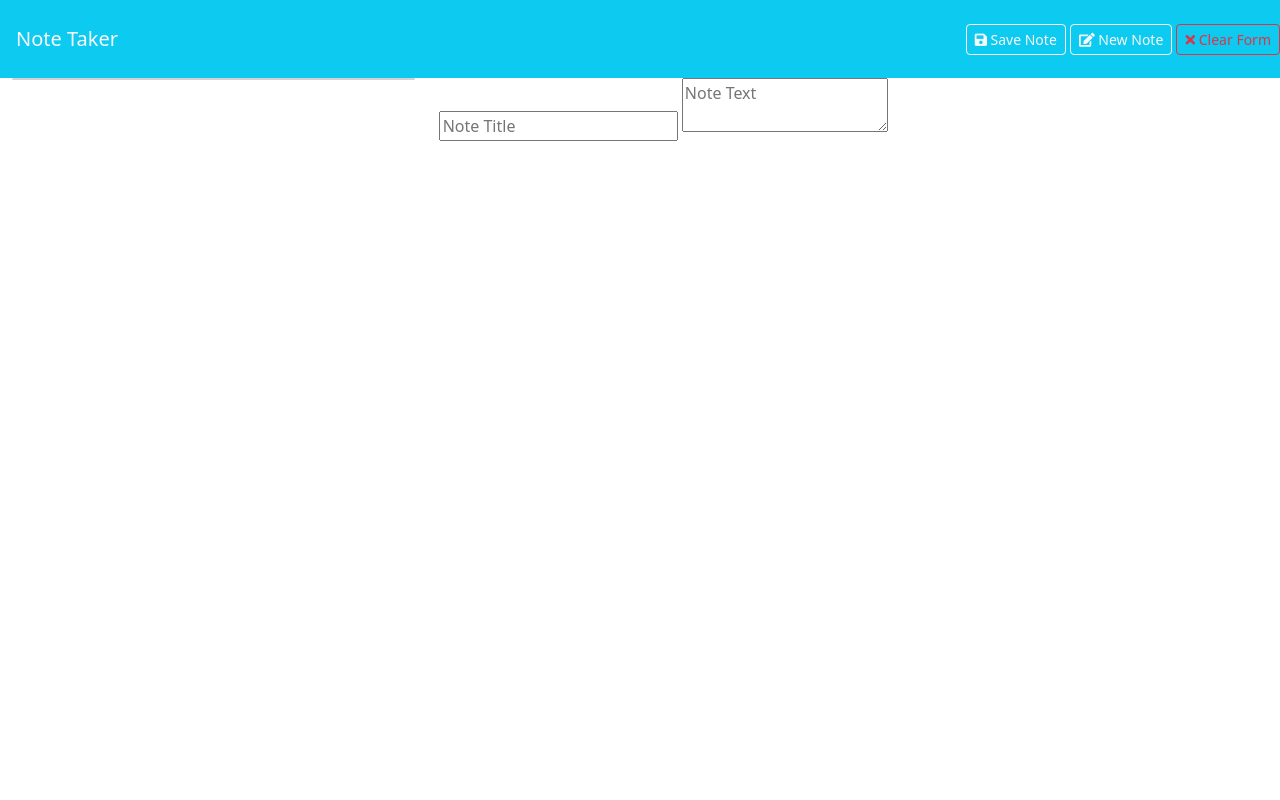
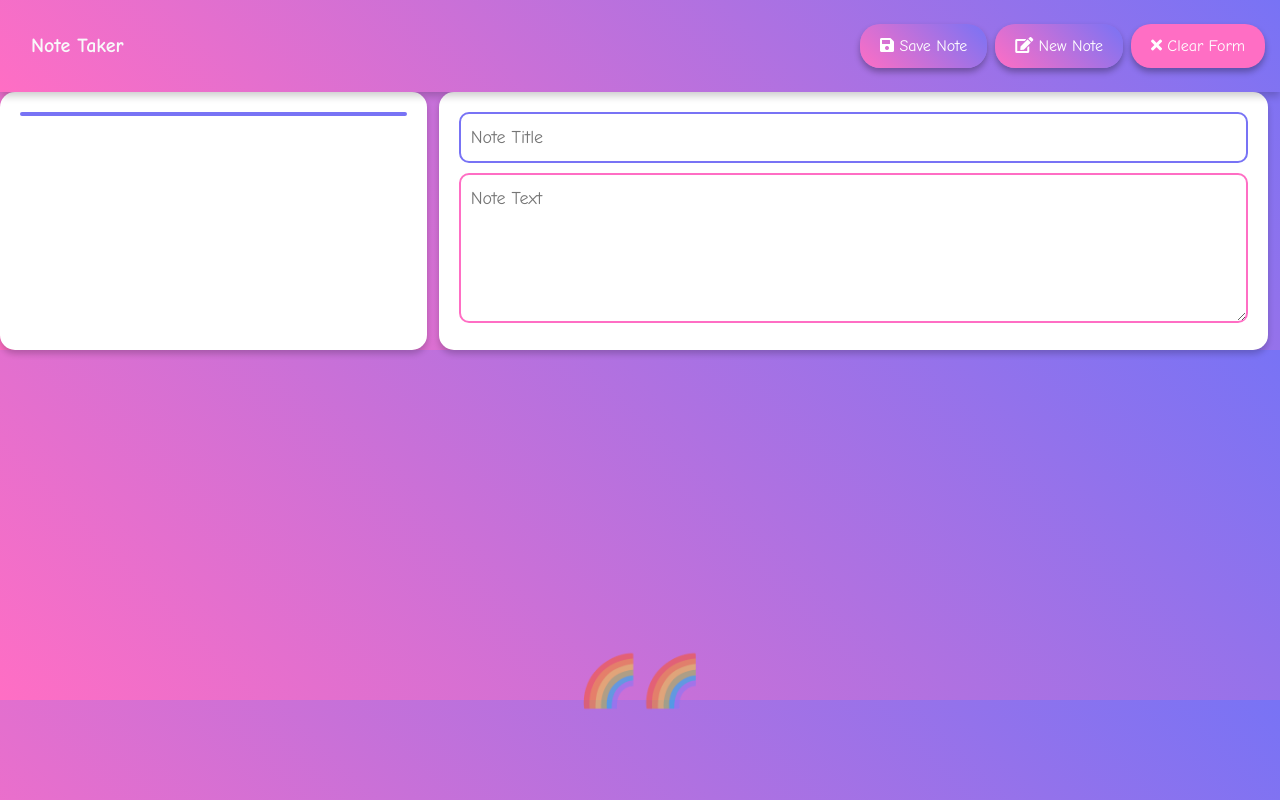
Before and after one commit to erinspix/Express._Challenge_Note_Taker, a website: page public/notes.html in a window 1280 px wide. Drawn offline with nearby package versions, Linux system fonts and the light colour scheme; no server answers.

Commit message:
added more files to organize. This is making me mad.

```diff
--- /dev/null
+++ b/public/assets/css/styles.css
@@ -0,0 +1,150 @@
+/* Reset some default styles */
+* {
+    margin: 0;
+    padding: 0;
+    box-sizing: border-box;
+  }
+
+  /* Body styling */
+  body {
+    font-family: 'Comic Sans MS', cursive, sans-serif;
+    background: linear-gradient(45deg, #ff6ec4, #7873f5); /* Bright gradient background */
+    color: #ffffff;
+  }
+
+  /* Navbar styling */
+  .navbar {
+    background: linear-gradient(45deg, #ff6ec4, #7873f5); /* Bright gradient */
+    padding: 15px;
+    color: #ffffff;
+    font-size: 24px;
+    text-align: center;
+    box-shadow: 0 4px 8px rgba(0, 0, 0, 0.2);
+  }
+
+  .navbar-brand {
+    color: #ffffff;
+    text-decoration: none;
+    font-weight: bold;
+  }
+
+  /* Container styling */
+  .container {
+    margin-top: 30px;
+  }
+
+  /* Heading styling */
+  h1, h4 {
+    text-align: center;
+    color: #ffffff;
+  }
+
+  /* Button styling */
+  .btn {
+    background: linear-gradient(45deg, #ff6ec4, #7873f5); /* Bright gradient */
+    border: none;
+    color: #ffffff;
+    padding: 10px 20px;
+    border-radius: 20px;
+    box-shadow: 0 4px 6px rgba(0, 0, 0, 0.3);
+    font-size: 16px;
+    cursor: pointer;
+    transition: background 0.3s ease;
+  }
+
+  .btn:hover {
+    background: linear-gradient(45deg, #7873f5, #ff6ec4); /* Inverted gradient on hover */
+  }
+
+  /* Form styling */
+  .note-form {
+    background: #ffffff;
+    border-radius: 15px;
+    padding: 20px;
+    box-shadow: 0 4px 6px rgba(0, 0, 0, 0.2);
+  }
+
+  .note-title {
+    width: 100%;
+    padding: 10px;
+    border: 2px solid #7873f5;
+    border-radius: 10px;
+    margin-bottom: 10px;
+    font-size: 18px;
+  }
+
+  .note-textarea {
+    width: 100%;
+    height: 150px;
+    padding: 10px;
+    border: 2px solid #ff6ec4;
+    border-radius: 10px;
+    font-size: 18px;
+  }
+
+  /* List container styling */
+  .list-container {
+    background: #ffffff;
+    border-radius: 15px;
+    padding: 20px;
+    box-shadow: 0 4px 6px rgba(0, 0, 0, 0.2);
+  }
+
+  .card {
+    border: 2px solid #7873f5;
+    border-radius: 15px;
+  }
+
+  .list-group {
+    list-style-type: none;
+    padding: 0;
+  }
+
+  /* Icon button styling */
+  .btn-outline-light {
+    border-color: #ffffff;
+    color: #ffffff;
+  }
+
+  .btn-outline-light:hover {
+    background: #ffffff;
+    color: #7873f5;
+  }
+
+  /* Clear form button */
+  .clear-btn {
+    background: #ff6ec4;
+    border-color: #ff6ec4;
+  }
+
+  .clear-btn:hover {
+    background: #ff4c9b;
+    border-color: #ff4c9b;
+  }
+
+  /* Additional decorations */
+  body::before {
+    content: '✨✨';
+    display: block;
+    font-size: 50px;
+    text-align: center;
+    position: absolute;
+    top: 10%;
+    left: 50%;
+    transform: translateX(-50%);
+    color: rgba(255, 255, 255, 0.5);
+    z-index: -1;
+  }
+
+  body::after {
+    content: '🌈🌈';
+    display: block;
+    font-size: 50px;
+    text-align: center;
+    position: absolute;
+    bottom: 10%;
+    left: 50%;
+    transform: translateX(-50%);
+    color: rgba(255, 255, 255, 0.5);
+    z-index: -1;
+  }
--- a/public/notes.html
+++ b/public/notes.html
@@ -39,6 +39,6 @@
       </div>
     </div>
   </div>
-  <script src="./public/index.js"></script>
+  <script src="/assets/js/index.js"></script>
 </body>
 </html>
```
Also changed, not shown: database/database.json (added, +12 -0 lines), public/index.html (+1 -1 lines), routes/index.js (added, +11 -0 lines), routes/notes.js (added, +84 -0 lines), server.js (+5 -5 lines), public/assets/js/index.js (renamed from public/index.js).
